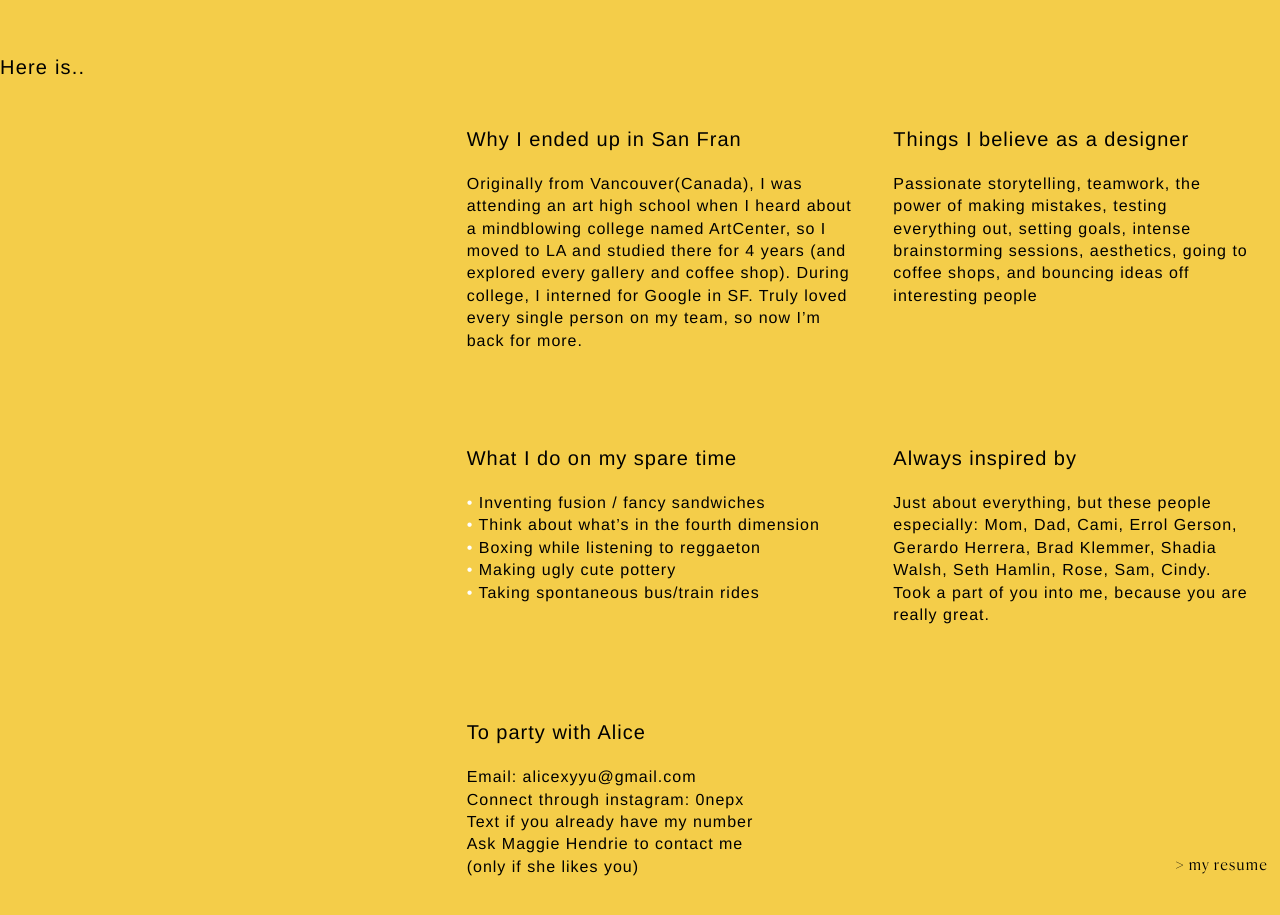
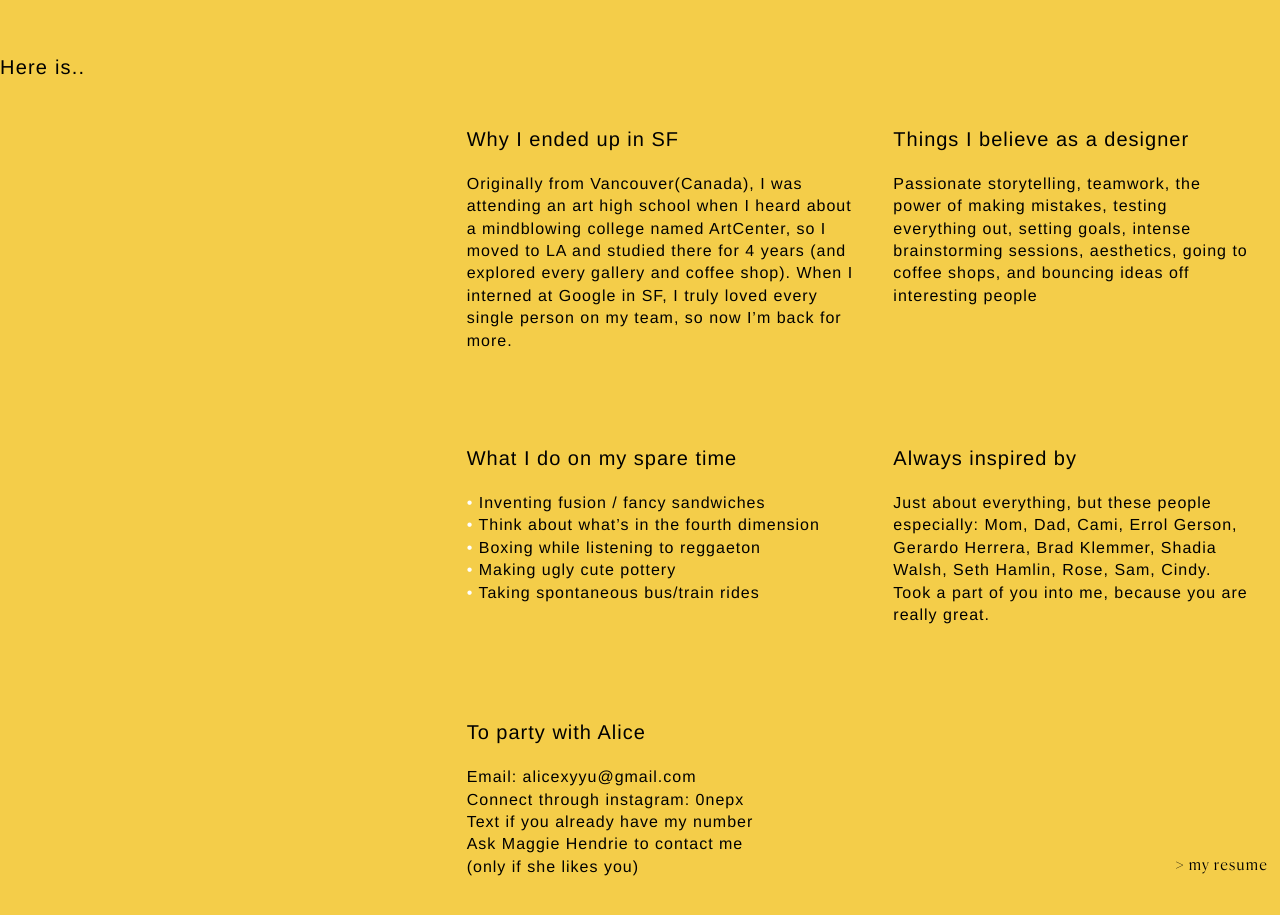
Before and after one commit to flotowstrasse/flotowstrasse.github.io, a plain HTML site: page about.html in a window 1280 px wide. Shown: the part 860-1775 px from the top of the page. Drawn offline with nearby package versions, Linux system fonts and the light colour scheme; a script that the page names is missing.

Commit message:
Update about.html

```diff
--- a/about.html
+++ b/about.html
@@ -57,8 +57,8 @@
    <section class="flex flex-wrap justify-end pt-6 pb-12">
 
     	<div class="leading w-full sm:w-1/3 pl-10">
-            <p class="mt-5 text-black HelveticaNeue text-xl ">Why I ended up in San Fran</p>
-			<p class="mt-5 text-black HelveticaNeue ">Originally from Vancouver(Canada), I was attending an art high school when I heard about a mindblowing college named ArtCenter, so I moved to LA and studied there for 4 years (and explored every gallery and coffee shop). During college, I interned for Google in SF. Truly loved every single person on my team, so now I’m back for more.</p>
+            <p class="mt-5 text-black HelveticaNeue text-xl ">Why I ended up in SF</p>
+			<p class="mt-5 text-black HelveticaNeue ">Originally from Vancouver(Canada), I was attending an art high school when I heard about a mindblowing college named ArtCenter, so I moved to LA and studied there for 4 years (and explored every gallery and coffee shop). When I interned at Google in SF, I truly loved every single person on my team, so now I’m back for more.</p>
     	</div>
 
 
```
